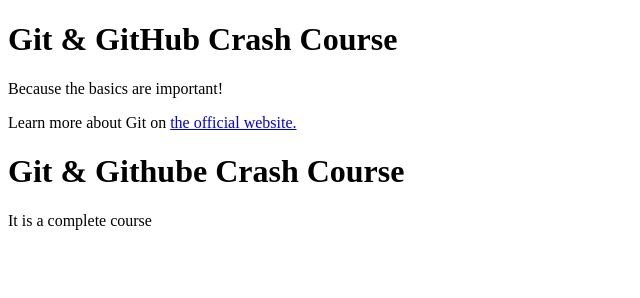
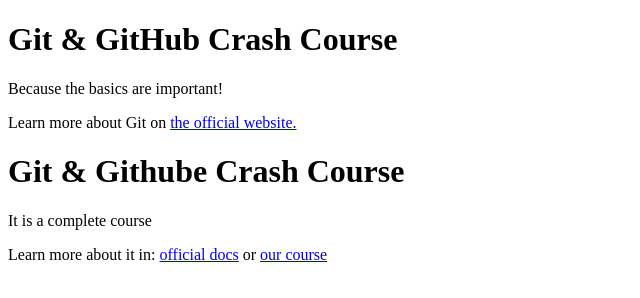
Before and after one commit to rmlmxey/git2_2022, a plain HTML site: page index.html in a window 1280 px wide. Shown: the whole page, without its empty margins (0-640 px from the left). Drawn offline with Linux system fonts and the light colour scheme.

Commit message:
Added more links

```diff
--- a/index.html
+++ b/index.html
@@ -12,5 +12,9 @@
     <p>Learn more about Git on <a href="https://git-scm.com">the official website.</a></p>
     <h1>Git & Githube Crash Course</h1>
     <p>It is a complete course</p>
+    <p>Learn more about it in:
+      <a href="https://git-scm.com"> official docs</a> or
+      <a href="https://acad.link/git"> our course</a>
+    </p>
   </body>
 </html>
```
